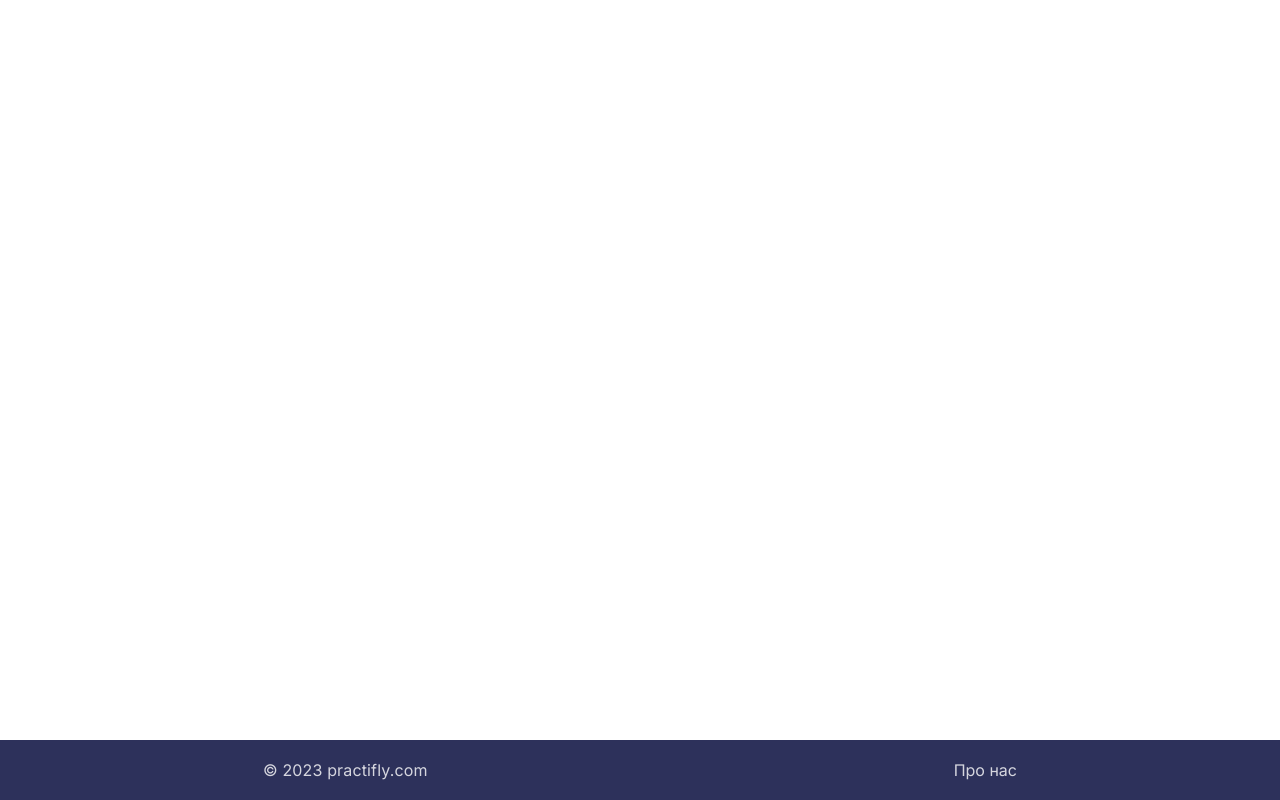
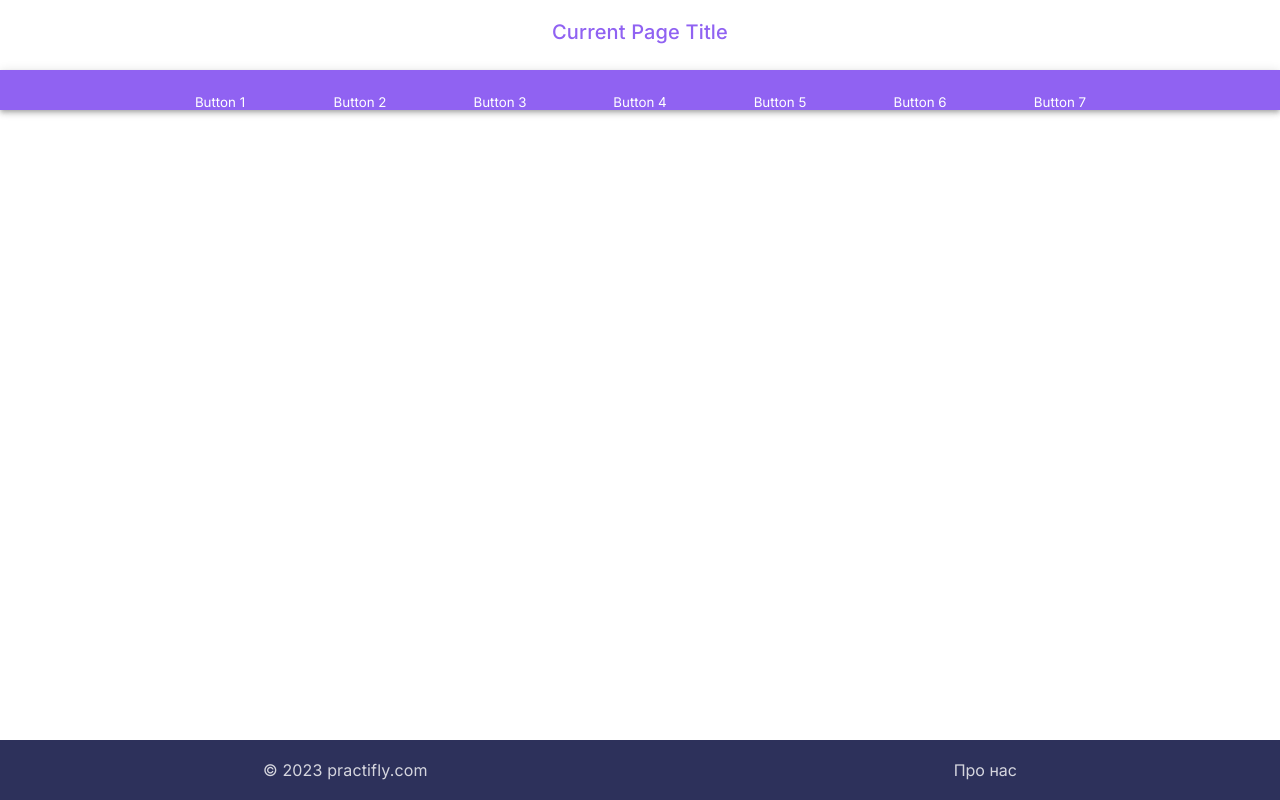
Before and after one commit to YarikVor/Practifly, a React (Vite) app in the folder web/: page / in a window 1280 px wide. Built offline with nearby package versions, Linux system fonts and the light colour scheme.

Commit message:
add Header

```diff
--- /dev/null
+++ b/web/src/UIComponents/Header/Header.tsx
@@ -0,0 +1,89 @@
+import React, { useState } from "react";
+import { AppBar, Toolbar, Typography, ButtonBase } from "@mui/material";
+
+import { useStyles } from "./styles";
+
+const Header: React.FC = () => {
+    const classes = useStyles();
+    const [activeButton, setActiveButton] = useState("");
+
+    const handleButtonClick = (buttonName: string) => {
+        setActiveButton(buttonName);
+    };
+
+    return (
+        <>
+            <AppBar position="static" className={classes.appBar}>
+                <Toolbar className={classes.toolbar}>
+                    <Typography variant="h6" className={classes.title}>
+                        Current Page Title
+                    </Typography>
+                    {/* <div className={classes.avatar}> Add user avatar here </div> */}
+                    <div className={classes.logo}>{/* Add logo here */}</div>
+                </Toolbar>
+            </AppBar>
+            <AppBar position="static" className={classes.navBar}>
+                <Toolbar className={classes.toolbar}>
+                    <ButtonBase
+                        className={`${classes.button} ${
+                            activeButton === "Button 1" ? "active" : ""
+                        }`}
+                        onClick={() => handleButtonClick("Button 1")}
+                    >
+                        Button 1
+                    </ButtonBase>
+                    <ButtonBase
+                        className={`${classes.button} ${
+                            activeButton === "Button 2" ? "active" : ""
+                        }`}
+                        onClick={() => handleButtonClick("Button 2")}
+                    >
+                        Button 2
+                    </ButtonBase>
+                    <ButtonBase
+                        className={`${classes.button} ${
+                            activeButton === "Button 3" ? "active" : ""
+                        }`}
+                        onClick={() => handleButtonClick("Button 3")}
+                    >
+                        Button 3
+                    </ButtonBase>
+                    <ButtonBase
+                        className={`${classes.button} ${
+                            activeButton === "Button 4" ? "active" : ""
+                        }`}
+                        onClick={() => handleButtonClick("Button 4")}
+                    >
+                        Button 4
+                    </ButtonBase>
+                    <ButtonBase
+                        className={`${classes.button} ${
+                            activeButton === "Button 5" ? "active" : ""
+                        }`}
+                        onClick={() => handleButtonClick("Button 5")}
+                    >
+                        Button 5
+                    </ButtonBase>
+                    <ButtonBase
+                        className={`${classes.button} ${
+                            activeButton === "Button 6" ? "active" : ""
+                        }`}
+                        onClick={() => handleButtonClick("Button 6")}
+                    >
+                        Button 6
+                    </ButtonBase>
+                    <ButtonBase
+                        className={`${classes.button} ${
+                            activeButton === "Button 7" ? "active" : ""
+                        }`}
+                        onClick={() => handleButtonClick("Button 7")}
+                    >
+                        Button 7
+                    </ButtonBase>
+                </Toolbar>
+            </AppBar>
+        </>
+    );
+};
+
+export default Header;
--- /dev/null
+++ b/web/src/UIComponents/Header/styles.ts
@@ -0,0 +1,48 @@
+import { makeStyles } from "@mui/styles";
+
+export const useStyles = makeStyles((theme) => ({
+  appBar: {
+    "&.MuiPaper-root": {
+      backgroundColor: "#FFFFFF",
+      height: 70,
+    },
+  },
+  navBar: {
+    "&.MuiPaper-root": {
+      backgroundColor: "#9062F2",
+      height: 40,
+    },
+  },
+  toolbar: {
+    display: "flex",
+    justifyContent: "center",
+  },
+  button: {
+    cursor: "pointer",
+    padding: "8px 16px",
+    color: "#FFFFFF",
+    margin: "0 8px",
+    backgroundColor: "rgba(0, 0, 0, 0.3)",
+    border: "none",
+    borderRadius: "4px",
+    opacity: 1,
+    transition: "background-color 0.3s, color 0.3s, opacity 0.3s",
+    width: 140,
+    "&:hover": {
+      backgroundColor: "rgba(248, 248, 255, 0.3)",
+    },
+    "&.active": {
+      backgroundColor: "#FFFFFF",
+      color: "rgba(0, 0, 0, 0.9)",
+      opacity: 0.9,
+    },
+  },
+  title: {
+    flexGrow: 1,
+    color: "#9062F2",
+    textAlign: "center",
+  },
+  logo: {
+    // Add styles for logo if needed
+  },
+}));
--- a/web/src/modules/Container/Container.tsx
+++ b/web/src/modules/Container/Container.tsx
@@ -9,6 +9,11 @@ import "react-toastify/dist/ReactToastify.css";
 import {toast, ToastContainer} from "react-toastify";
 
 import {Footer} from "../../UIComponents/Footer/Footer";
+
+import Header from "../../UIComponents/Header/Header";
+
+
+
 
 import {useAppSelector} from "../../hooks/hooks";
 
@@ -28,12 +33,17 @@ const Container = () => {
   },[isError]);
 
   return (
+
     <>
+
       <ToastContainer />
+      <Header/>
       <MUIContainer className={styles.root} maxWidth={false}>
         <Outlet/>
       </MUIContainer>
+
       <Footer/>
+
     </>
   );
 };
```
